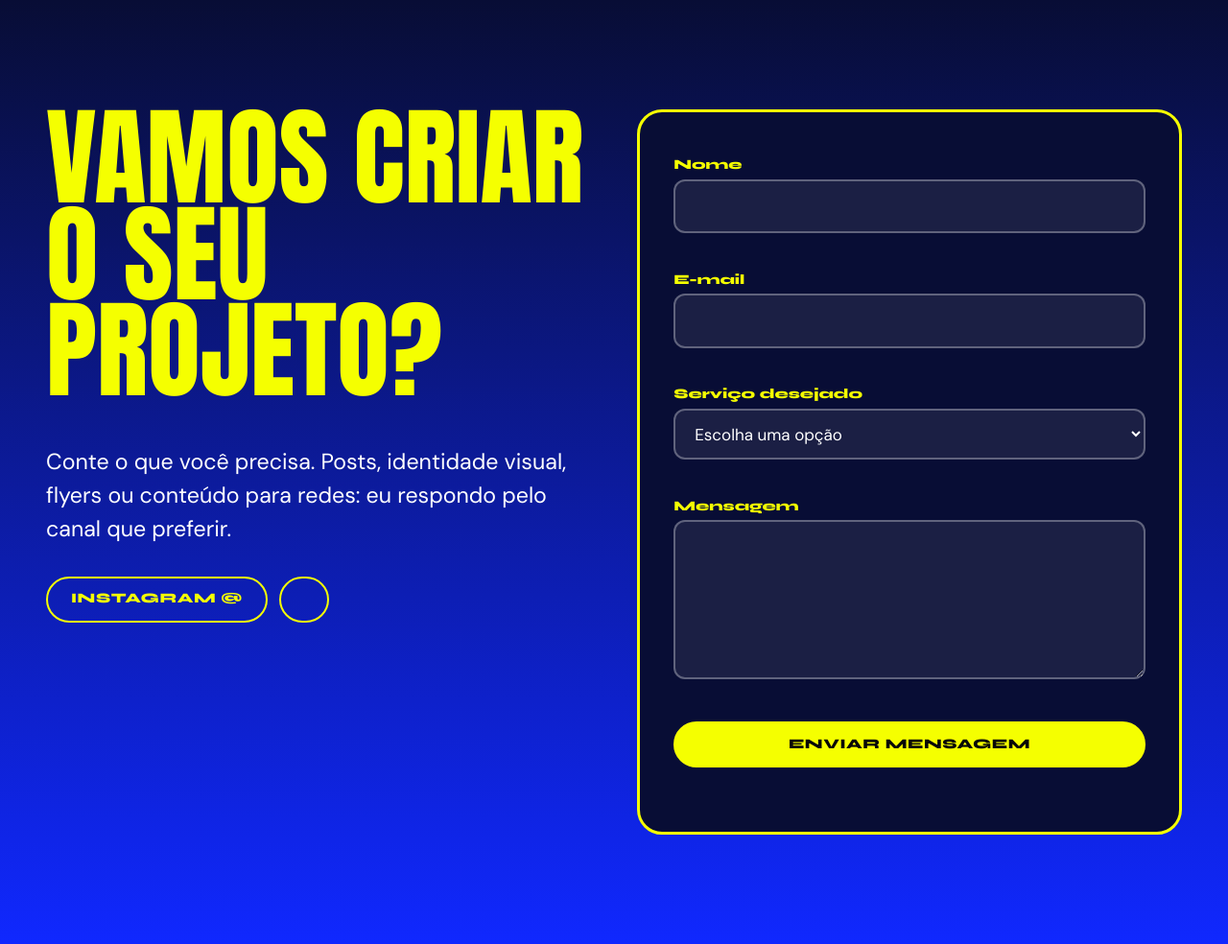
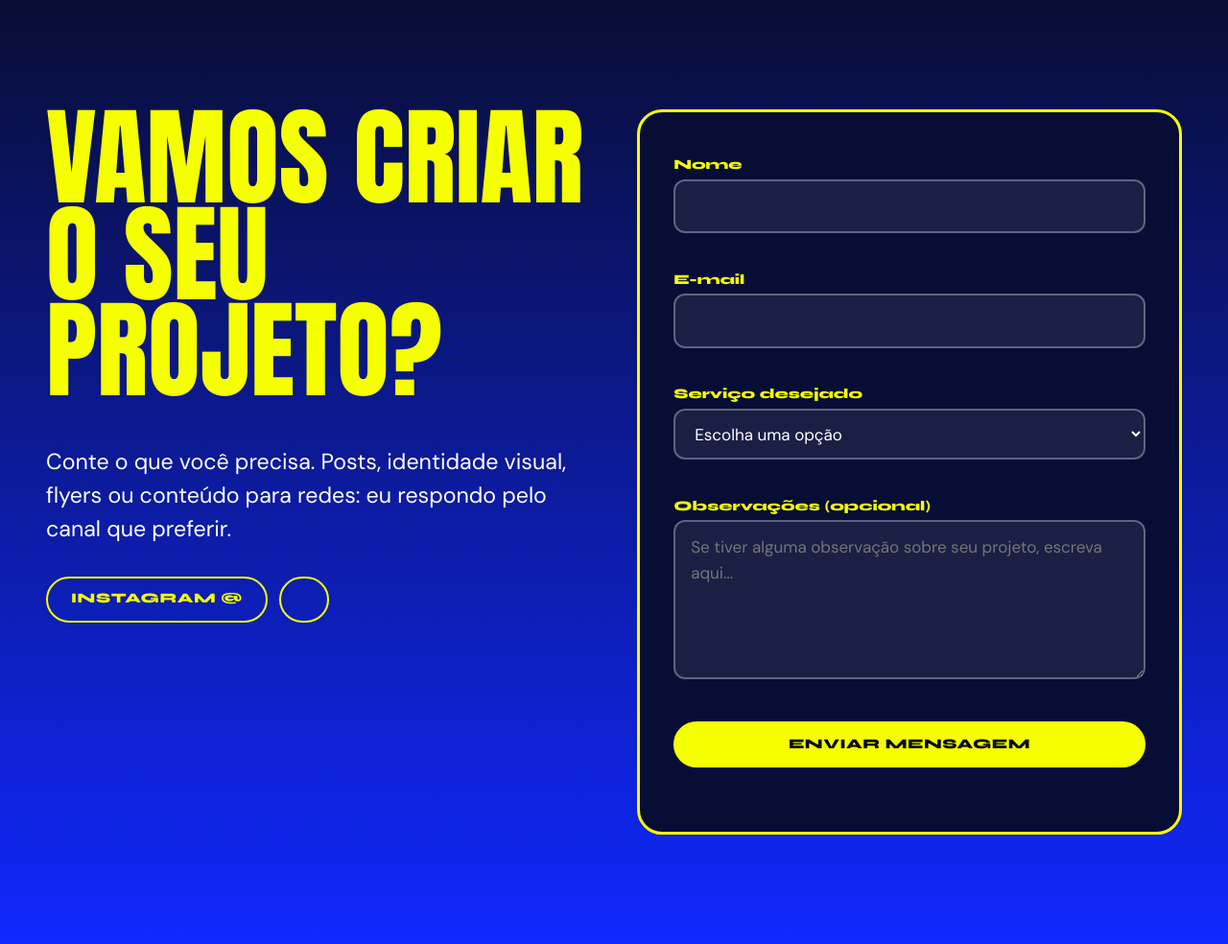
Before and after one commit to emanuelsilas2011-bot/portfolio-silas, a Flask app: template templates/index.html in a window 1280 px wide. Shown: the part 3015-3999 px from the top of the page at 96% size. Run offline with Flask 3, Linux system fonts and the light colour scheme; the template is opened without the code that fills it, so the values that code supplies are empty.

Commit message:
Torna observacoes opcionais no orcamento

```diff
--- a/static/js/main.js
+++ b/static/js/main.js
@@ -47,7 +47,7 @@ addEventListener('DOMContentLoaded', () => {
       nome: v => v.trim().length >= 2 || 'Informe seu nome.',
       email: v => /^[^@\s]+@[^@\s]+\.[^@\s]+$/.test(v.trim()) || 'Informe um e-mail válido.',
       servico: v => !!v || 'Escolha um serviço.',
-      mensagem: v => v.trim().length >= 10 || 'Escreva pelo menos 10 caracteres.'
+      mensagem: v => true
     };
 
     const say = (message, type = '') => {
@@ -83,9 +83,9 @@ addEventListener('DOMContentLoaded', () => {
         `Nome: ${dados.nome}`,
         `E-mail: ${dados.email}`,
         `Serviço: ${dados.servico}`,
-        '',
-        'Detalhes do projeto:',
-        dados.mensagem
+        ...(dados.mensagem.trim()
+  ? ['', 'Detalhes do projeto:', dados.mensagem.trim()]
+  : [])
       ].join('\n');
 
       const telefone = '5588992287898';
--- a/templates/index.html
+++ b/templates/index.html
@@ -131,7 +131,9 @@
       <label for="email">E-mail</label><input id="email" name="email" type="email" autocomplete="email" maxlength="120" required><small class="e" id="e-email"></small>
       <label for="servico">Serviço desejado</label>
       <select id="servico" name="servico" required><option value="">Escolha uma opção</option>{% for o in options %}<option>{{ o }}</option>{% endfor %}</select><small class="e" id="e-servico"></small>
-      <label for="mensagem">Mensagem</label><textarea id="mensagem" name="mensagem" rows="5" maxlength="2000" required></textarea><small class="e" id="e-mensagem"></small>
+      <label for="mensagem">Observações (opcional)</label>
+<textarea id="mensagem" name="mensagem" rows="5" maxlength="2000" placeholder="Se tiver alguma observação sobre seu projeto, escreva aqui..."></textarea>
+<small class="e" id="e-mensagem"></small>
       <input class="trap" name="site" tabindex="-1" autocomplete="off" aria-hidden="true">
       <button class="btn btn-y" type="submit">Enviar mensagem</button>
       <p id="status" role="status" aria-live="polite"></p>
```
